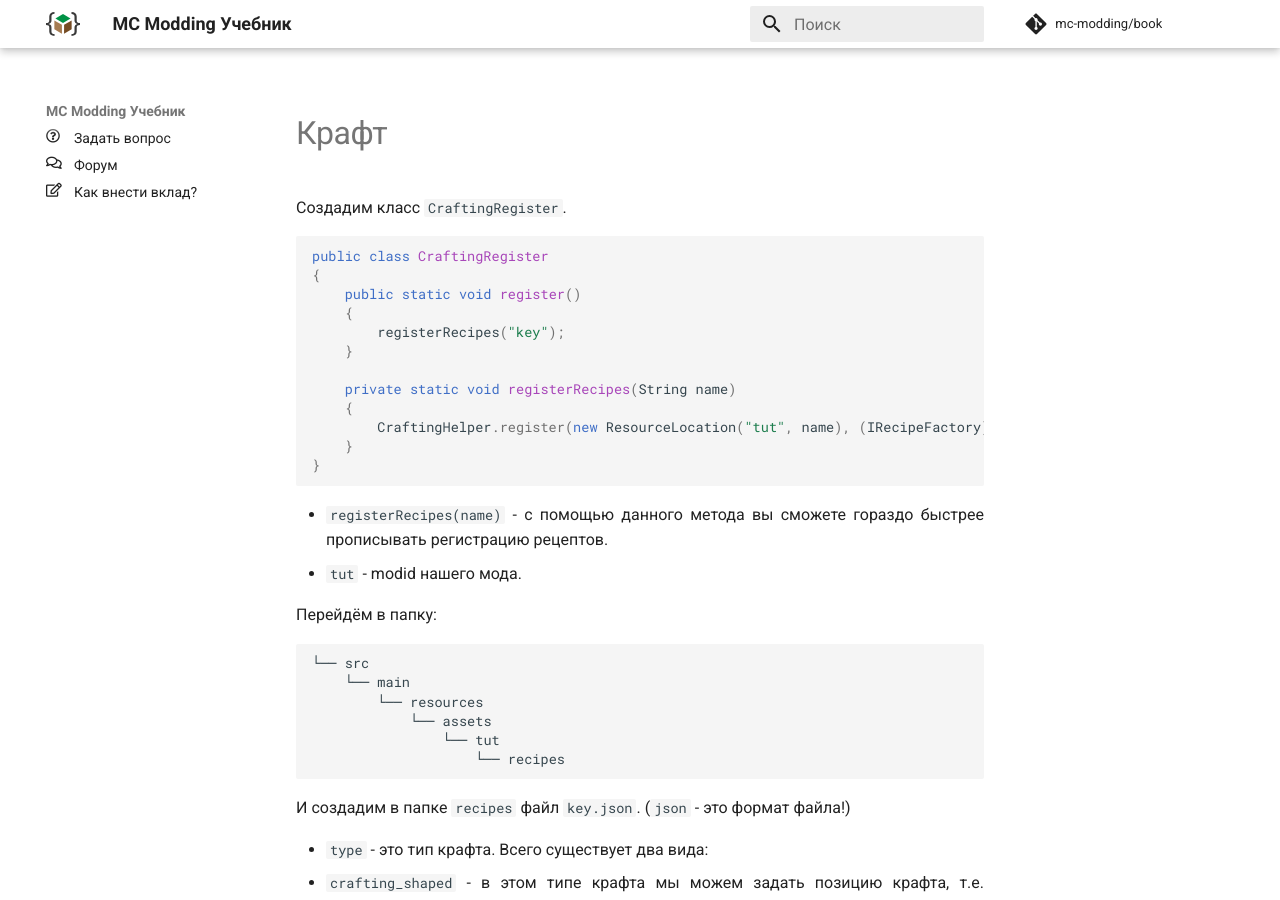
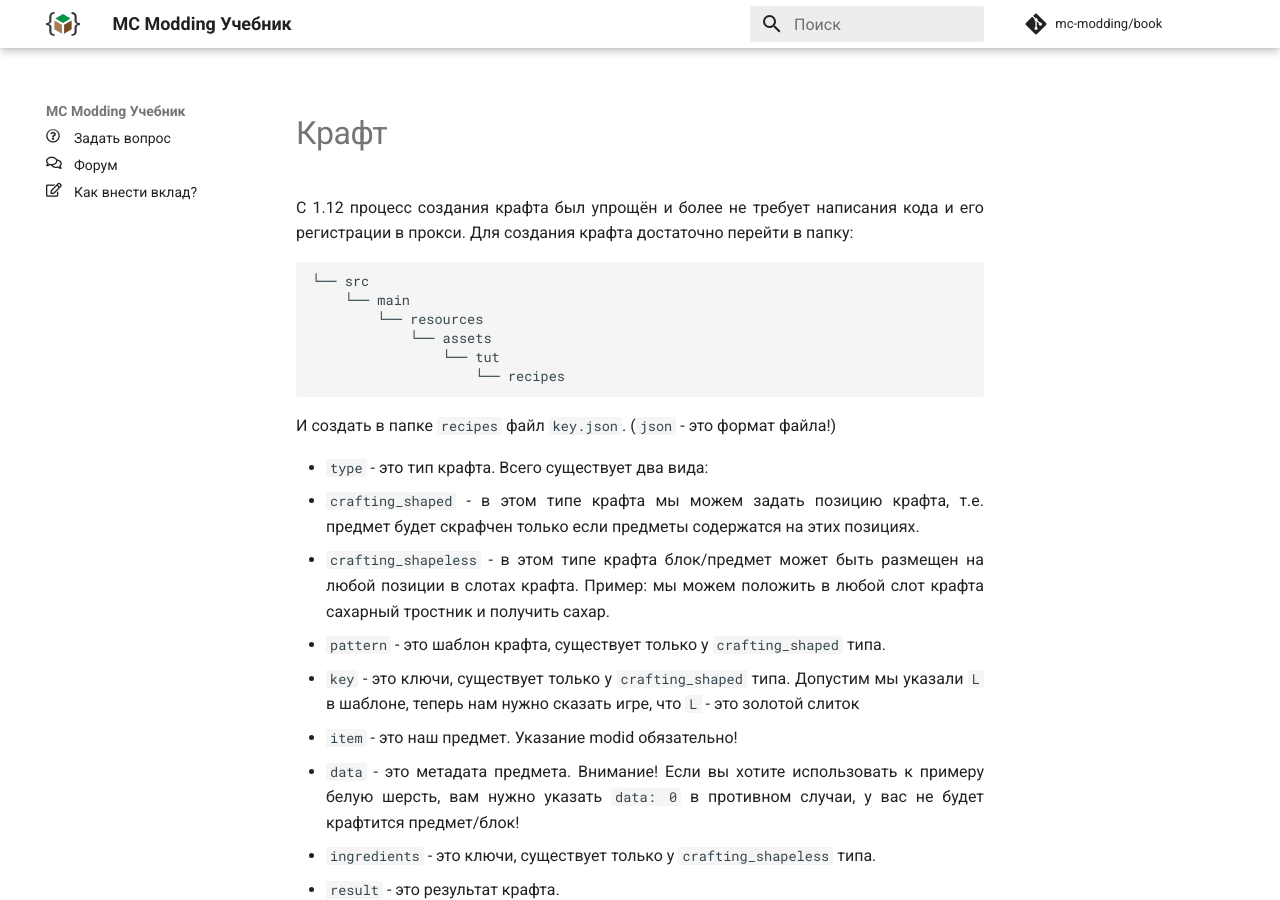
Before and after one commit to mc-modding/book, an MkDocs documentation site: the page built from docs/1.12/craft/index.md, in a window 1280 px wide and 900 px high. Built offline with MkDocs 1.6.1 and Material for MkDocs 9.7.7, drawn with Linux system fonts in a browser that asks for light colours; nearby versions of some CDN libraries; comment, search, counter and statistics services are not loaded.

Commit message:
Уточнение использования кода

````diff
--- a/docs/1.12/craft/index.md
+++ b/docs/1.12/craft/index.md
@@ -2,27 +2,7 @@ description: Создание собственного крафта.
 
 # Крафт
 
-Создадим класс `CraftingRegister`.
-
-```java
-public class CraftingRegister
-{
-    public static void register()
-    {
-        registerRecipes("key");
-    }
-
-    private static void registerRecipes(String name)
-    {
-        CraftingHelper.register(new ResourceLocation("tut", name), (IRecipeFactory) (context, json) -> CraftingHelper.getRecipe(json, context));
-    }
-}
-```
-
-* `registerRecipes(name)` - с помощью данного метода вы сможете гораздо быстрее прописывать регистрацию рецептов.
-* `tut` - modid нашего мода.
-
-Перейдём в папку:
+С 1.12 процесс создания крафта был упрощён и более не требует написания кода и его регистрации в прокси. Для создания крафта достаточно перейти в папку:
 ```md
 └── src
     └── main
@@ -32,7 +12,7 @@ public class CraftingRegister
                     └── recipes
 ```
 
-И создадим в папке `recipes` файл `key.json`. (`json` - это формат файла!)
+И создать в папке `recipes` файл `key.json`. (`json` - это формат файла!)
 
 * `type` - это тип крафта. Всего существует два вида:
   - `crafting_shaped` - в этом типе крафта мы можем задать позицию крафта, т.е. предмет будет скрафчен только если предметы содержатся на этих позициях.
````
